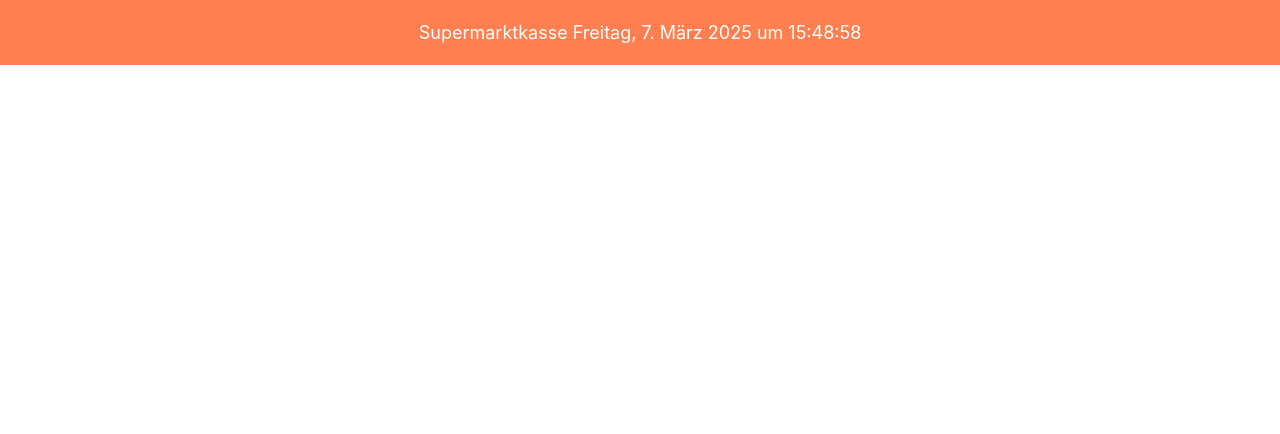
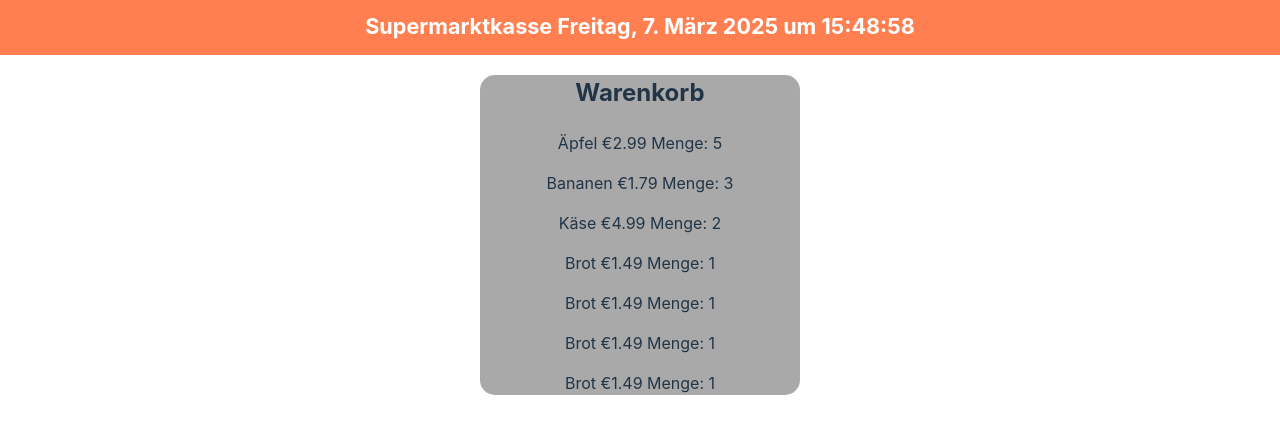
Before and after one commit to Vaaince/DHBW-Kasse-Gruppe-4-Frontend, a React (Vite) app: page / in a window 1280 px wide. Shown: the top 434 px of the page. Built offline with nearby package versions, Linux system fonts and the light colour scheme.

Commit message:
added Warenkorb

```diff
--- a/src/App.css
+++ b/src/App.css
@@ -49,3 +49,11 @@ margin: 0;
 color: white;
 font-size: large;
 }
+
+.warenkorb {
+background-color: darkgray;
+border-radius: 15px;
+width: 25%;
+align-self: center;
+margin: 1%;
+}
--- a/src/pages/Home.tsx
+++ b/src/pages/Home.tsx
@@ -1,5 +1,15 @@
 import '../App.css'
-import React, { useEffect, useState} from 'react'
+import React, {useEffect, useState} from 'react'
+
+const warenListe = [
+  { id: 1, name: 'Äpfel', preis: 2.99, anzahl: 5 },
+  { id: 2, name: 'Bananen', preis: 1.79, anzahl: 3 },
+  { id: 3, name: 'Käse', preis: 4.99, anzahl: 2 },
+  { id: 4, name: 'Brot', preis: 1.49, anzahl: 1 },
+  { id: 4, name: 'Brot', preis: 1.49, anzahl: 1 },
+  { id: 4, name: 'Brot', preis: 1.49, anzahl: 1 },
+  { id: 4, name: 'Brot', preis: 1.49, anzahl: 1 },
+]
 
 function Home() {
 
@@ -28,8 +38,20 @@ function Home() {
       <header className='header'>
         <div className='logoContainer'>
         </div>
-        <p className='datumUhrzeit'>Supermarktkasse {datumUhrzeit}</p>
+        <h1 className='datumUhrzeit'>Supermarktkasse {datumUhrzeit}</h1>
       </header>
+      <body>
+        <div className='warenkorb'>
+          <h2>Warenkorb</h2>
+          <div className="waren-liste">
+            {warenListe.map((item) => (
+              <div className="waren-item" key={item.id}>
+                <p className="waren-name">{item.name} €{item.preis.toFixed(2)} Menge: {item.anzahl}</p>
+              </div>
+            ))}
+          </div>
+        </div>
+      </body>
     </>
   )
 }
```
